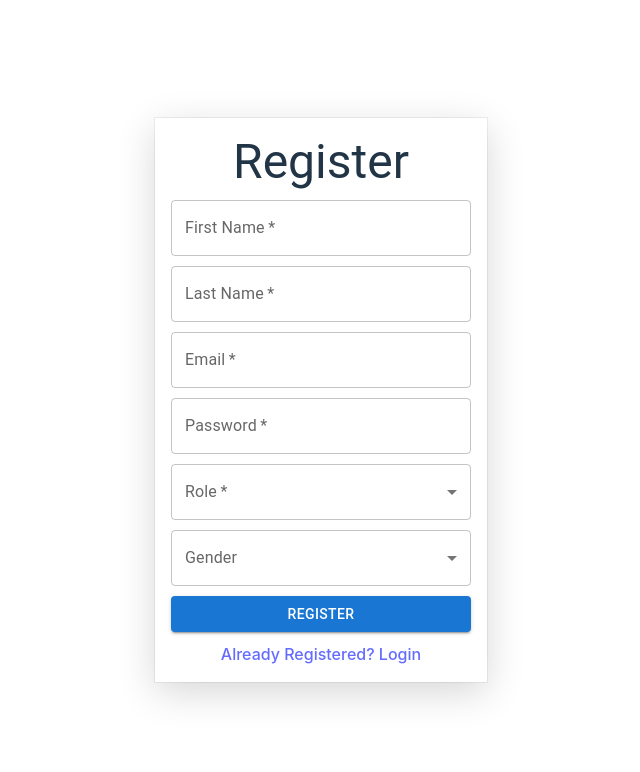
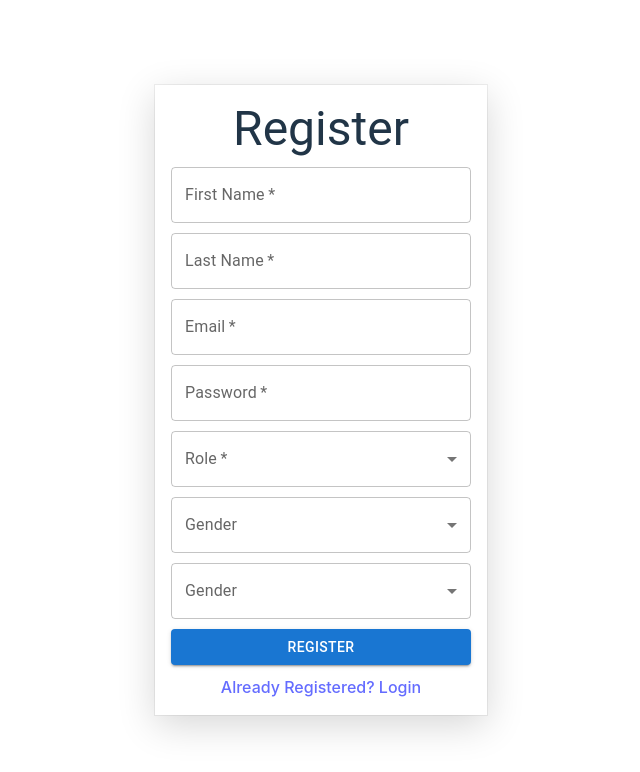
Before and after one commit to Luksh/Ecommerce-Project-MERN, a React (Vite) app: page /register in a window 1280 px wide. Shown: the top 772 px of the page, without its empty margins (319-959 px from the left). Built offline with nearby package versions, Linux system fonts and the light colour scheme.

Commit message:
Ecommerce Project

```diff
--- a/src/pages/Register.jsx
+++ b/src/pages/Register.jsx
@@ -78,6 +78,15 @@ const Register = () => {
                 </Select>
                 {touched.gender && errors.gender ? <FormHelperText error>{errors.gender}</FormHelperText> : null}
               </FormControl>
+              <FormControl fullWidth>
+                <InputLabel>Gender</InputLabel>
+                <Select label="Gender" {...getFieldProps("gender")}>
+                  <MenuItem value="male">Male</MenuItem>
+                  <MenuItem value="female">Female</MenuItem>
+                  <MenuItem value="preferNotToSay">Prefer Not To Say</MenuItem>
+                </Select>
+                {touched.gender && errors.gender ? <FormHelperText error>{errors.gender}</FormHelperText> : null}
+              </FormControl>
 
               <Button variant="contained" type="submit">
                 Register
```
